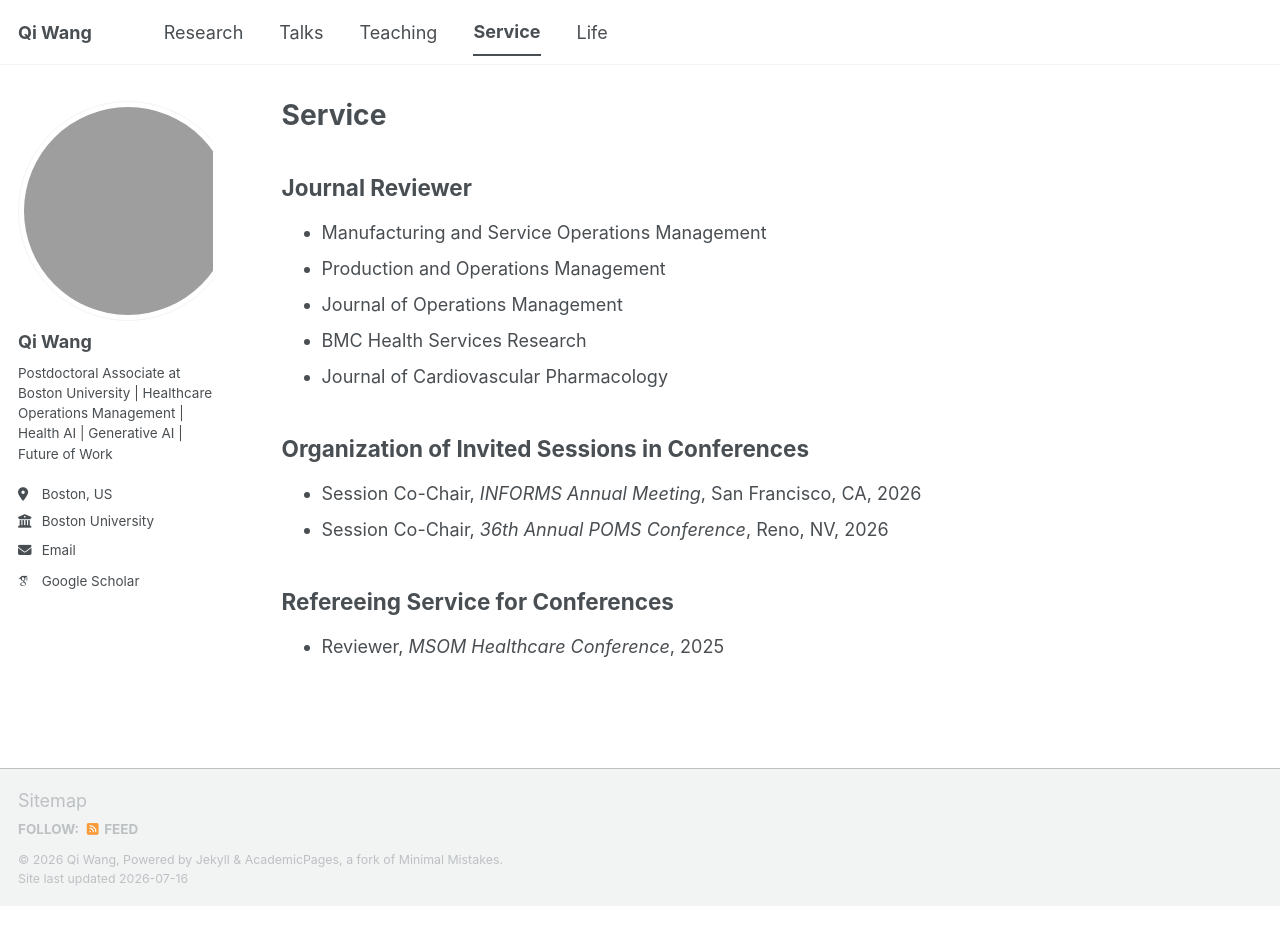
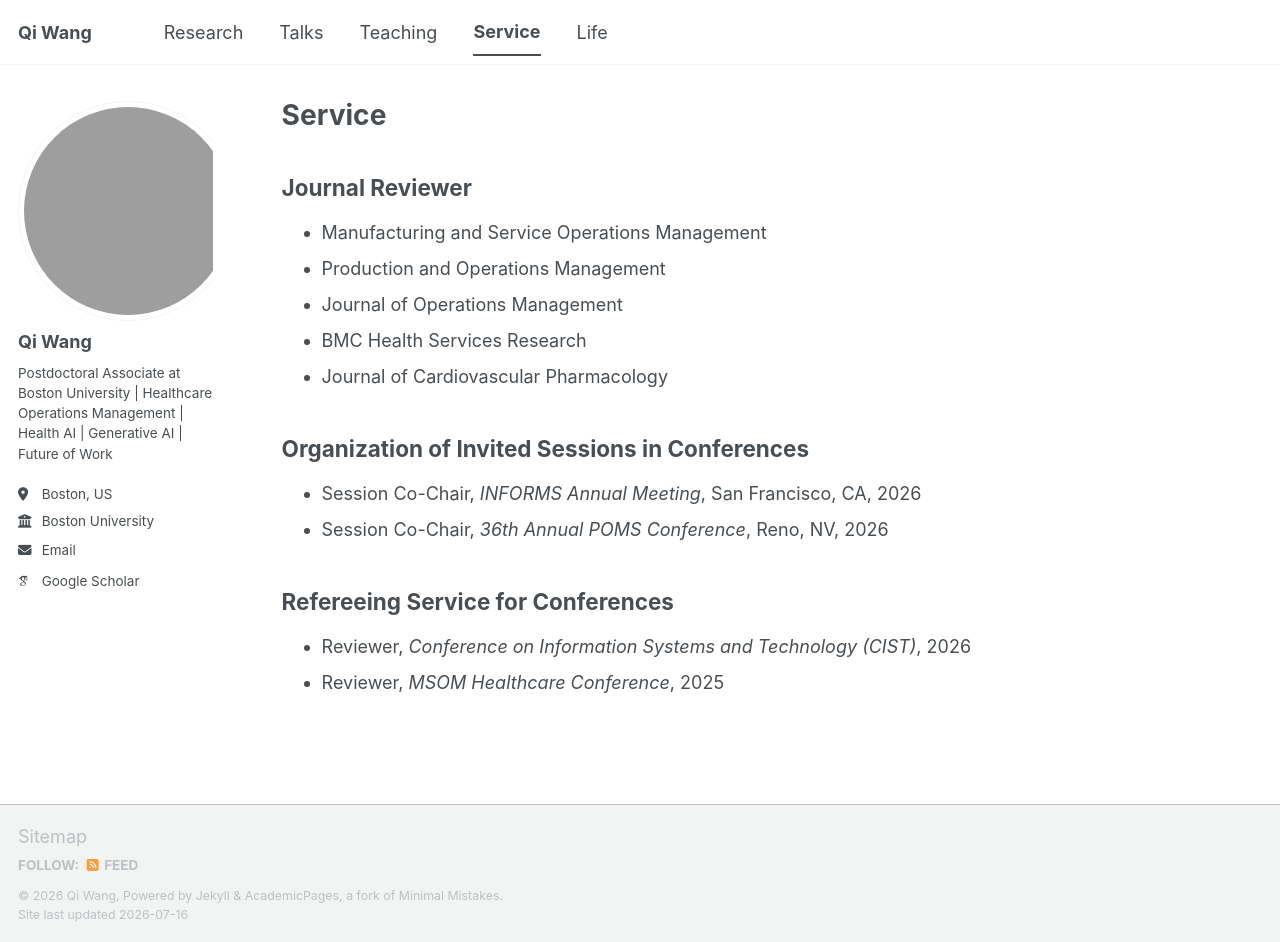
Before and after one commit to qiwang-katherine/qiwang-katherine.github.io, a Jekyll site: the page built from _pages/service.md, in a window 1280 px wide and 942 px high. Built offline with Jekyll 4.4.1, drawn with Linux system fonts in a browser that asks for light colours; some web fonts are replaced; a script bundle is joined from its source files by our own code; library files that are not in the unit come from our copies.

Commit message:
service.md

```diff
--- a/_pages/service.md
+++ b/_pages/service.md
@@ -36,6 +36,7 @@ author_profile: true
 <h2 class="service-section-title">Refereeing Service for Conferences</h2>
 
 <ul class="service-list">
+  <li>Reviewer, <i>Conference on Information Systems and Technology (CIST)</i>, 2026</li>
   <li>Reviewer, <i>MSOM Healthcare Conference</i>, 2025</li>
 </ul>
 
```
